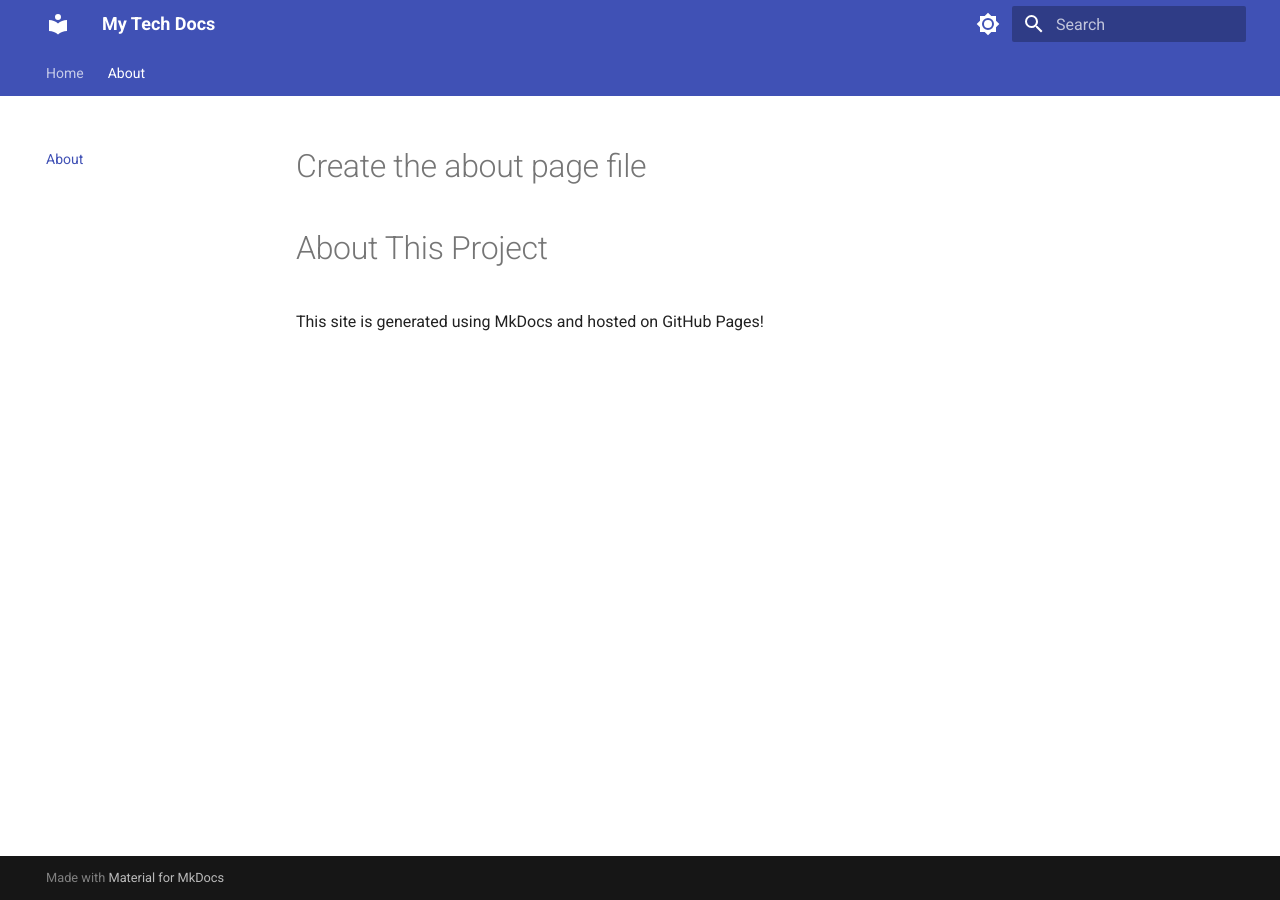
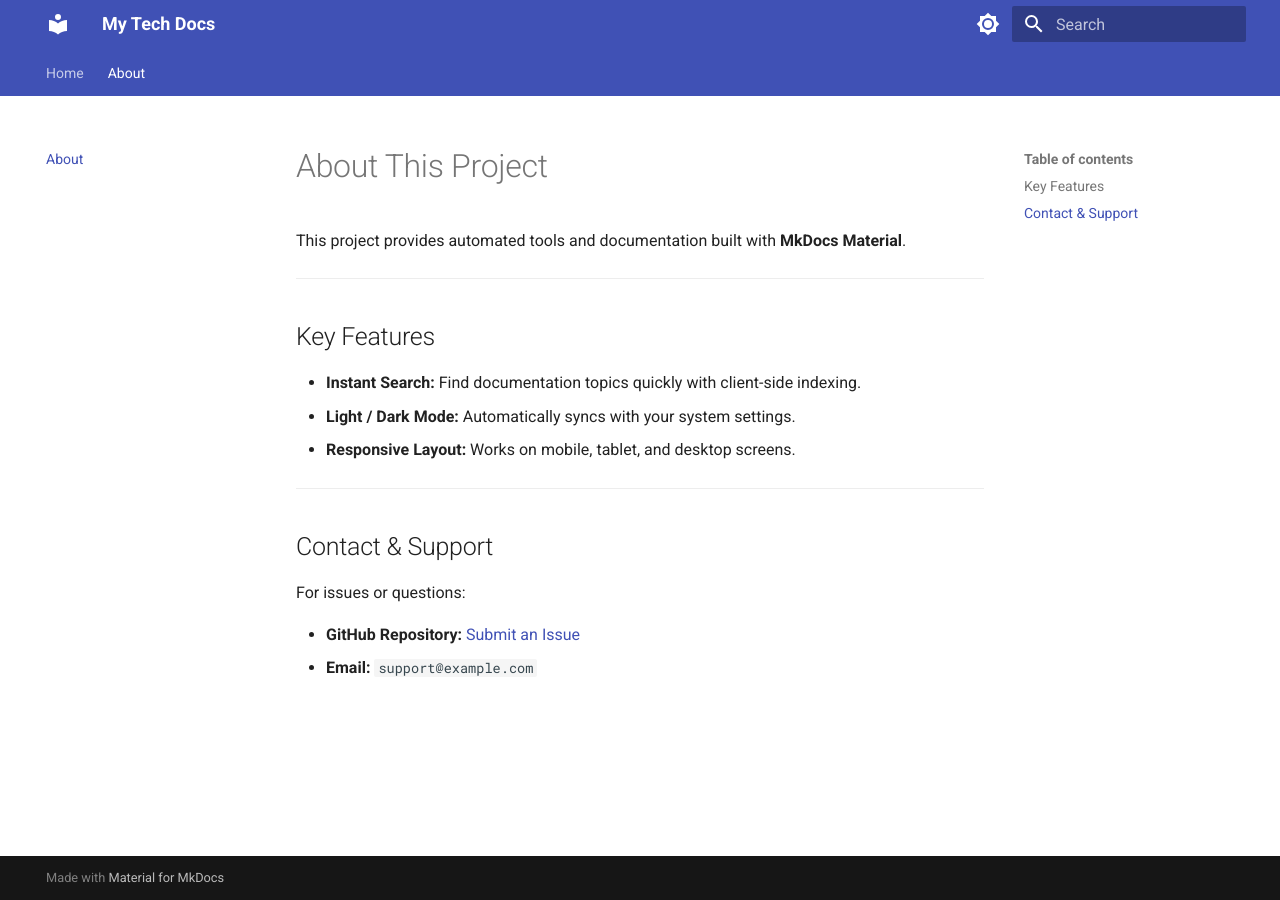
Before and after one commit to pvsousa/docs, an MkDocs documentation site: the page built from docs/about.md, in a window 1280 px wide. Built offline with MkDocs 1.6.1 and Material for MkDocs 9.7.7, drawn with Linux system fonts in a browser that asks for light colours.

Commit message:
Update about.md

```diff
--- a/docs/about.md
+++ b/docs/about.md
@@ -1,4 +1,20 @@
-# Create the about page file
 # About This Project
 
-This site is generated using MkDocs and hosted on GitHub Pages!
+This project provides automated tools and documentation built with **MkDocs Material**.
+
+---
+
+## Key Features
+
+* **Instant Search:** Find documentation topics quickly with client-side indexing.
+* **Light / Dark Mode:** Automatically syncs with your system settings.
+* **Responsive Layout:** Works on mobile, tablet, and desktop screens.
+
+---
+
+## Contact & Support
+
+For issues or questions:
+
+* **GitHub Repository:** [Submit an Issue](https://github.com/YOUR-USERNAME/YOUR-REPO-NAME/issues)
+* **Email:** `support@example.com`
```
